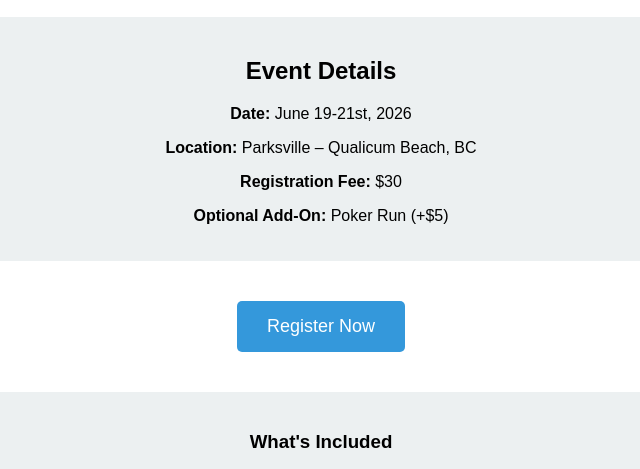
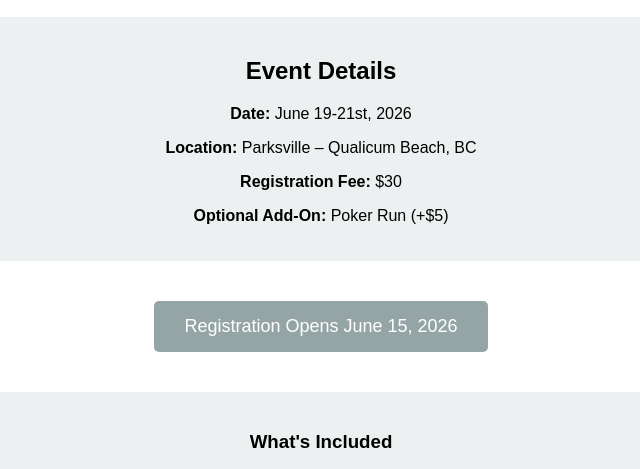
Before and after one commit to Ill-Eagle-Official/seaside-cruizers, a website: page index.html in a window 1280 px wide. Shown: the part 302-771 px from the top of the page, without its empty margins (319-959 px from the left). Drawn offline with Linux system fonts and the light colour scheme.

Commit message:
reclose reg

```diff
--- a/index.html
+++ b/index.html
@@ -80,7 +80,27 @@
       <p><strong>Optional Add-On:</strong> Poker Run (+$5)</p>
     </div>
 
-    <a href="/registration.html" class="btn">Register Now</a>
+    <a href="/registration.html" class="btn" id="registerBtn">Register Now</a>
+    <script>
+      // Disable registration until June 15th
+      (function () {
+        const registerBtn = document.getElementById('registerBtn');
+        const activationDate = new Date('2026-06-15T00:00:00');
+        const now = new Date();
+
+        if (now < activationDate) {
+          registerBtn.style.backgroundColor = '#95a5a6';
+          registerBtn.style.cursor = 'not-allowed';
+          registerBtn.style.pointerEvents = 'none';
+          registerBtn.textContent = 'Registration Opens June 15, 2026';
+          registerBtn.href = '#';
+          registerBtn.onclick = function (e) {
+            e.preventDefault();
+            return false;
+          };
+        }
+      })();
+    </script>
 
     <div class="info">
       <h3>What's Included</h3>
```
